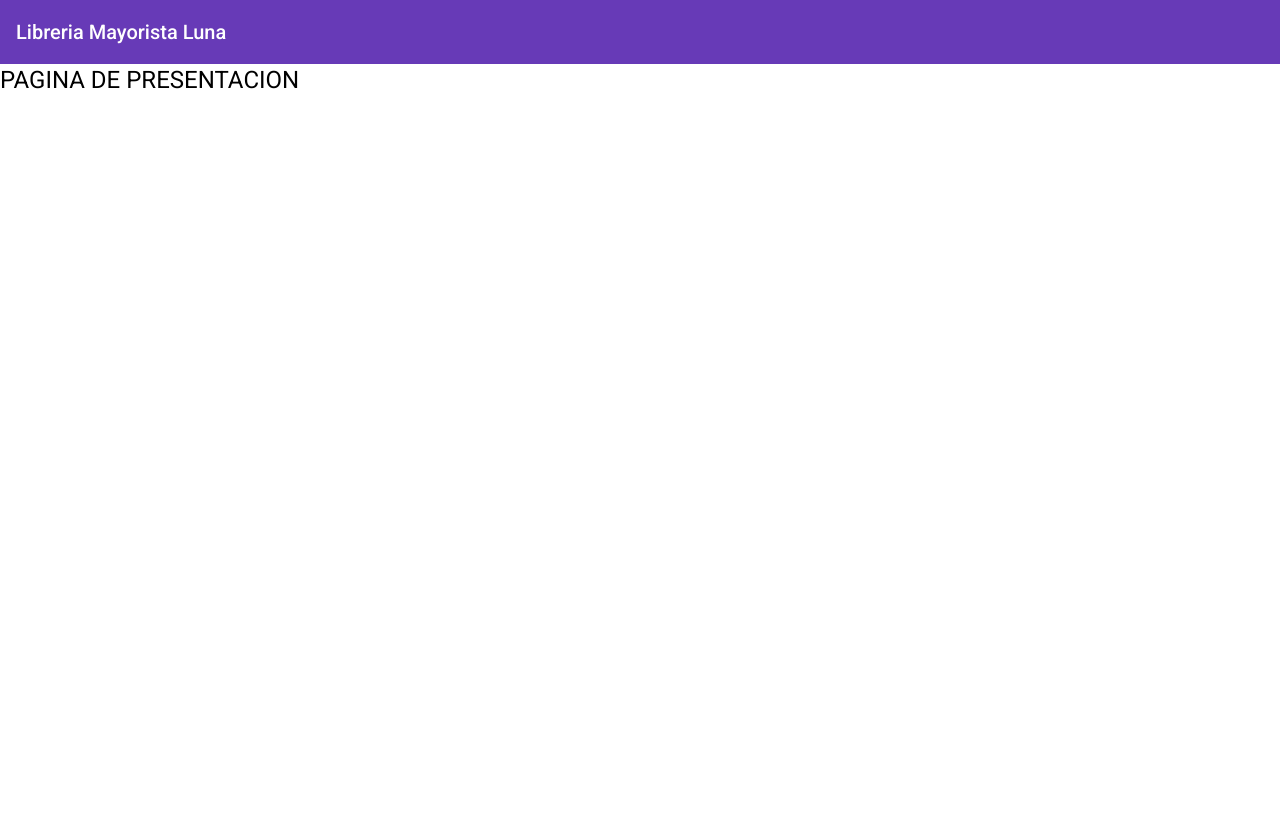
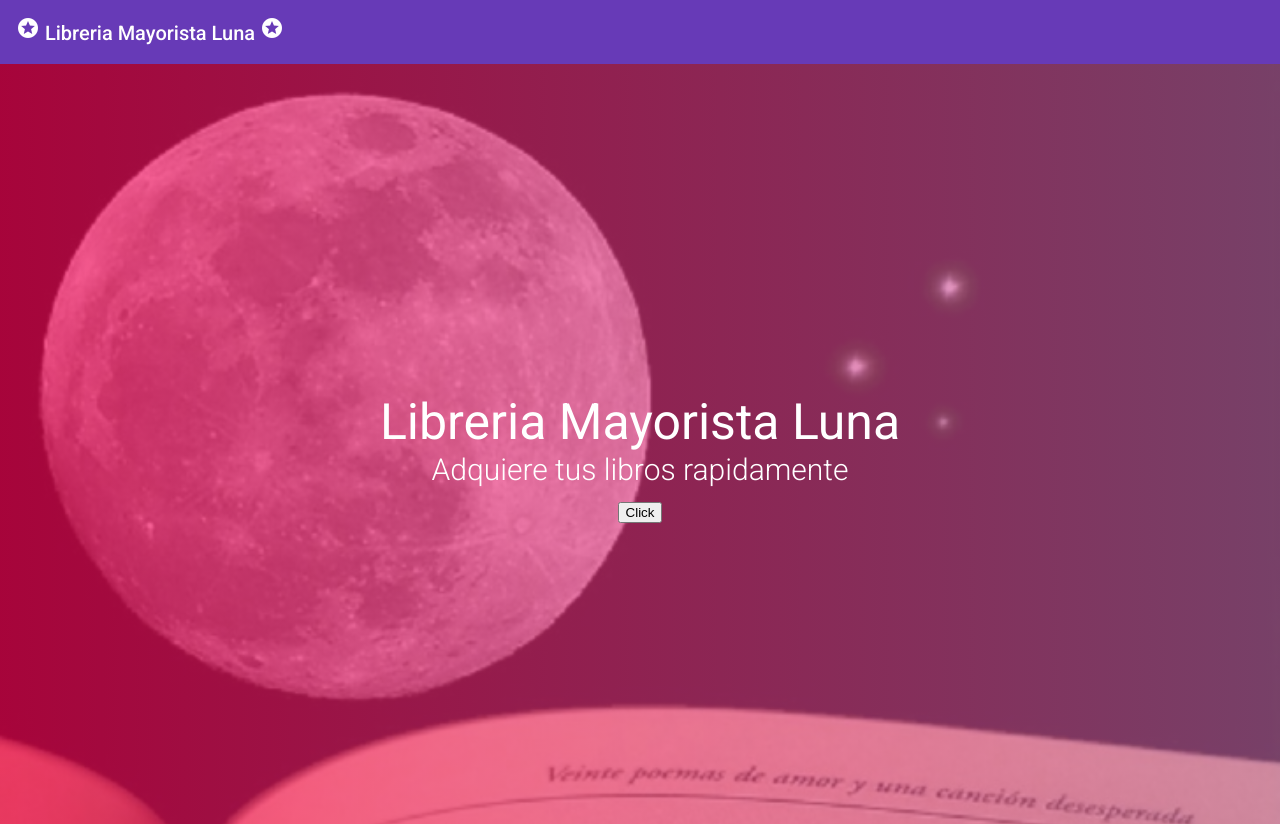
Before and after one commit to AntonioAlvarado21/Libreria_Angular, an Angular app: page / in a window 1280 px wide. Shown: the top 824 px of the page. Before the commit the page ends 800 px from the top, so only its background shows below. Built offline with nearby package versions, Linux system fonts and the light colour scheme.

Commit message:
Estilo Pagina principal completo (sin funcionalidad)

```diff
--- a/src/app/app-routing.module.ts
+++ b/src/app/app-routing.module.ts
@@ -5,6 +5,7 @@ import { PrincipalComponent } from './pages/principal/principal.component';
 const routes: Routes = [
   {path: '', component: PrincipalComponent},
   { path: 'libros', loadChildren: () => import('./pages/libros/libros.module').then(m => m.LibrosModule) },
+  { path: 'checkout', loadChildren: () => import('./pages/checkout/checkout.module').then(m => m.CheckoutModule) },
   {path: '**', redirectTo:'', pathMatch:'full' }
 ];
 
--- a/src/app/material.module.ts
+++ b/src/app/material.module.ts
@@ -3,13 +3,16 @@ import {MatToolbarModule} from '@angular/material/toolbar';
 import {MatCardModule } from '@angular/material/card';
 import {MatButtonModule} from '@angular/material/button';
 import {MatIconModule} from '@angular/material/icon';
+import {MatFormFieldModule} from '@angular/material/form-field'
 
 @NgModule({
     exports: [
         MatToolbarModule,
         MatCardModule,
         MatButtonModule,
-        MatIconModule]
+        MatIconModule,
+        MatFormFieldModule,
+    ]
 })
 
 export class MaterialModule { }
--- /dev/null
+++ b/src/app/pages/checkout/checkout-routing.module.ts
@@ -0,0 +1,11 @@
+import { NgModule } from '@angular/core';
+import { RouterModule, Routes } from '@angular/router';
+import { CheckoutComponent } from './checkout.component';
+
+const routes: Routes = [{ path: '', component: CheckoutComponent }];
+
+@NgModule({
+  imports: [RouterModule.forChild(routes)],
+  exports: [RouterModule]
+})
+export class CheckoutRoutingModule { }
--- /dev/null
+++ b/src/app/pages/checkout/checkout.component.html
@@ -0,0 +1,18 @@
+<!-- FORMULARIO DE COMPRADOR-->
+
+<div class="container">
+    <form>
+        <mat-form-field>
+            <input
+            matInput
+            placeholder="Name"
+            required
+            [(ngModel)]="model.name"
+            name="name"
+            #name="ngModel"
+            >
+        </mat-form-field>
+
+
+    </form>
+</div>
--- /dev/null
+++ b/src/app/pages/checkout/checkout.component.ts
@@ -0,0 +1,20 @@
+import { Component, OnInit } from '@angular/core';
+
+@Component({
+  selector: 'app-checkout',
+  templateUrl: './checkout.component.html',
+  styleUrls: ['./checkout.component.css']
+})
+export class CheckoutComponent implements OnInit {
+
+  model = {
+    name:'Default',
+    store: '',
+    date: ''
+  }
+  constructor() { }
+
+  ngOnInit(): void {
+  }
+
+}
--- a/src/app/pages/libros/libro/libro.component.ts
+++ b/src/app/pages/libros/libro/libro.component.ts
@@ -1,11 +1,12 @@
-import { Component, Input, Output,EventEmitter } from '@angular/core';
+import { Component, Input, Output,EventEmitter, ChangeDetectionStrategy,  } from '@angular/core';
 import { Libro } from '../interface/libro.interface';
 
 
 @Component({
   selector: 'app-libro',
   templateUrl: './libro.component.html',
-  styleUrls: ['./libro.component.css']
+  styleUrls: ['./libro.component.css'],
+  changeDetection: ChangeDetectionStrategy.OnPush
 })
 export class LibroComponent {
 
--- a/src/app/pages/principal/principal.component.css
+++ b/src/app/pages/principal/principal.component.css
@@ -0,0 +1,65 @@
+*{
+    margin: 10;
+    padding: 10;
+    box-sizing: border-box;
+}
+
+body{
+    font-family: 'Courier New', Courier, monospace;
+}
+
+.contenedor{
+    padding: 60px 0;
+    width: 90%;
+    max-width: 1000px;
+    margin: auto;
+    overflow: hidden;
+}
+
+.titulo{
+    color: #642a73;
+    font-size: 40px;
+    text-align: center;
+
+}
+
+header{
+    width: 100%;
+    height: 900px;
+    background: turquoise;
+    background: -webkit-linear-gradient(to right, hsla(340,95%,50%,0.671),hsla(317,45%,60%,0.600)),url('./img/libro-luna.jpg');
+    background: linear-gradient(to right, hsla(340,95%,50%,0.671),hsla(317,45%,60%,0.600)),url('./img/libro-luna.jpg');
+    background-size: cover;
+    background-attachment: fixed;
+    position:relative;
+}
+
+.textos-header{
+    display: flex;
+    height: 600px;
+    width: 100%;
+    align-items: center;
+    justify-content: center;
+    flex-direction: column;
+    text-align: center;
+
+}
+
+.textos-header h1{
+    margin-top: 200px;
+    font-size: 50px;
+    color: white;
+}
+
+.textos-header h2{
+    font-size: 30px;
+    font-weight: 300;
+    color: white;
+}
+
+.wave{
+    position: absolute;
+    bottom:0;
+    width: 100%;
+
+}
--- a/src/app/pages/principal/principal.component.html
+++ b/src/app/pages/principal/principal.component.html
@@ -1,3 +1,27 @@
-<!-- PAGINA DE INICIO -->
+<!DOCTYPE html>
+<html lang="es">
+<head>
+    <meta charset="UTF-8">
+    <meta http-equiv="X-UA-Compatible" content="IE=edge">
+    <meta name="viewport" content="width=device-width, initial-scale=1.0">
+    <title>Bienvenida</title>
 
-<h1>PAGINA DE PRESENTACION </h1>
+</head>
+<body>
+    <header>
+    <section class="textos-header">
+        <h1>Libreria Mayorista Luna</h1>
+        <h2>Adquiere tus libros rapidamente</h2>
+        <button>Click</button>
+    </section>
+    <div class="wave" style="height: 150px; overflow: hidden;" ><svg viewBox="0 0 500 150" preserveAspectRatio="none" style="height: 100%; width: 100%;"><path d="M0.00,49.98 C149.99,150.00 349.20,-49.98 500.00,49.98 L500.00,150.00 L0.00,150.00 Z" style="stroke: none; fill: rgba(0, 132, 255, 0.664);"></path></svg></div>
+    </header>
+
+    <main>
+    </main>
+
+    <footer>
+            <h2 class="titulo-final">&copy; Jorge Cruz | SmartyDreams</h2>
+    </footer>
+</body>
+</html>
--- a/src/app/shared/components/header/header.component.ts
+++ b/src/app/shared/components/header/header.component.ts
@@ -4,7 +4,7 @@ import { Component } from '@angular/core';
   selector: 'app-header',
   template: `
 <mat-toolbar color="primary">
-  <span>Libreria Mayorista Luna</span>
+  <span><mat-icon>stars</mat-icon> Libreria Mayorista Luna <mat-icon>stars</mat-icon> </span>
   <span class="spacer"></span>
   <app-cart></app-cart>
 </mat-toolbar>
```
Also changed, not shown: src/app/pages/checkout/checkout.module.ts (added, +21 -0 lines), src/app/pages/checkout/checkout.component.css (added), src/app/pages/principal/img/libro-luna.jpg (added).
